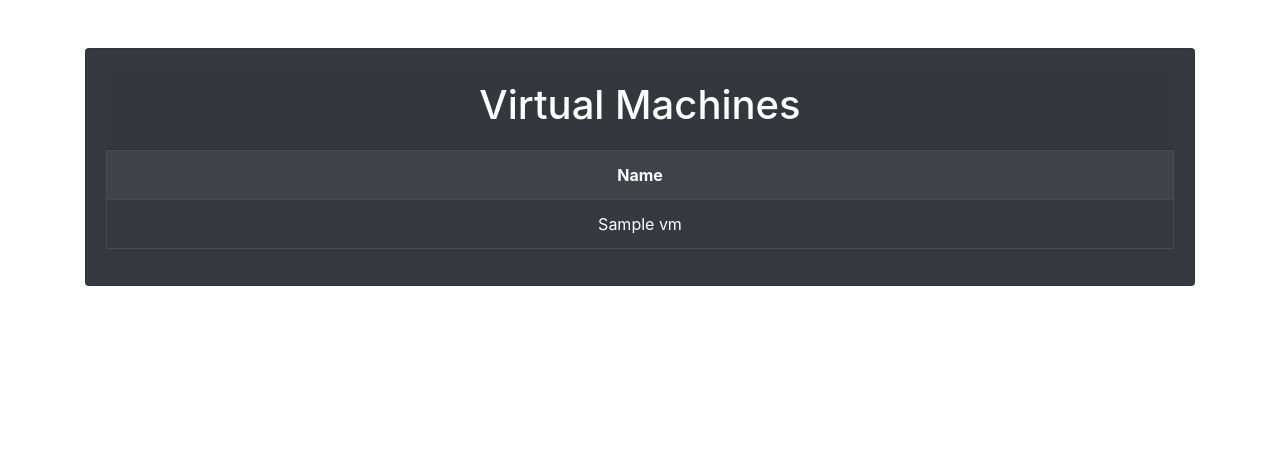
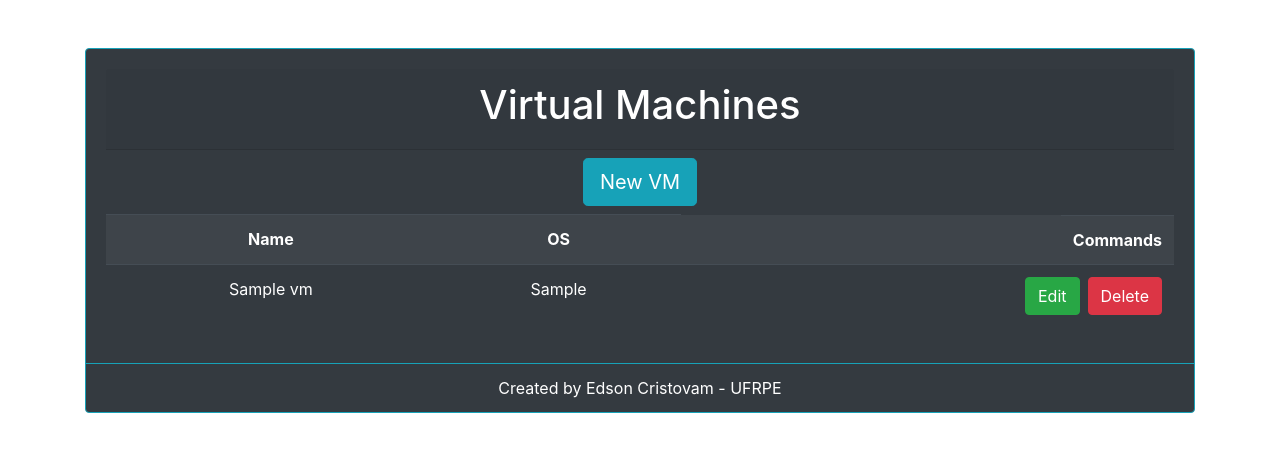
Before and after one commit to Crissky/projeto_assado, a Flask app: template templates/index.html in a window 1280 px wide. Shown: the top 452 px of the page. Run offline with Flask 2, Linux system fonts and the light colour scheme; the template is opened without the code that fills it: most values are stand-ins (such as "Sample title", 1, 10 or a date in 2020); some libraries are stand-ins or nearby versions.

Commit message:
no message

```diff
--- a/app.py
+++ b/app.py
@@ -14,6 +14,10 @@ def defaultRoute():
 
 @app.route('/createVM', methods=["GET","POST"])
 def createVMRoute():
+	if(request.method == "POST"):
+		pass
+
+	print(request.json)
 	pass
 
 @app.route('/modifyRam', methods=["GET","POST"])
--- a/templates/index.html
+++ b/templates/index.html
@@ -18,22 +18,34 @@
 <body>
   <!-- <script src="js/scripts.js"></script> -->
   <div class="container text-center mt-5">
-    <div class="card text-white bg-dark">
+    <div class="card text-white bg-dark border-info">
       <div class="card-body">
+
         <div class="card-header pd-5"><h1>Virtual Machines</h1></div>
-          <table class="table table-striped table-bordered table-hover table-dark">
+
+        <div class="my-2"><button type="button" class="btn btn-info btn-lg">New VM</button></div>
+
+        <div>
+          <table class="table table-striped table-hover table-dark">
             <th>Name</th>
+            <th>OS</th>
+            <th class="float-right">Commands</th>
             {% for vm in vmList %}
             <tr>
               <td>{{vm["Name"]}}</td>
+              <td>{{vm["Guest OS"]}}</td>
+              <td>
+                <button type="button" class="btn btn-danger float-right ml-2">Delete</button>
+                <button type="button" class="btn btn-success float-right">Edit</button>
+              </td>
             </tr>
             {% endfor %}
           </table>
-
-
         </div>
       </div>
+      <div class="card-footer bg-transparent border-info">Created by Edson Cristovam - UFRPE</div>
     </div>
+  </div>
 
 <script src="https://code.jquery.com/jquery-3.3.1.slim.min.js" integrity="sha384-q8i/X+965DzO0rT7abK41JStQIAqVgRVzpbzo5smXKp4YfRvH+8abtTE1Pi6jizo" crossorigin="anonymous"></script>
 <script src="https://cdnjs.cloudflare.com/ajax/libs/popper.js/1.14.7/umd/popper.min.js" integrity="sha384-UO2eT0CpHqdSJQ6hJty5KVphtPhzWj9WO1clHTMGa3JDZwrnQq4sF86dIHNDz0W1" crossorigin="anonymous"></script>
```
Also changed, not shown: vmAux.py (+13 -7 lines).
